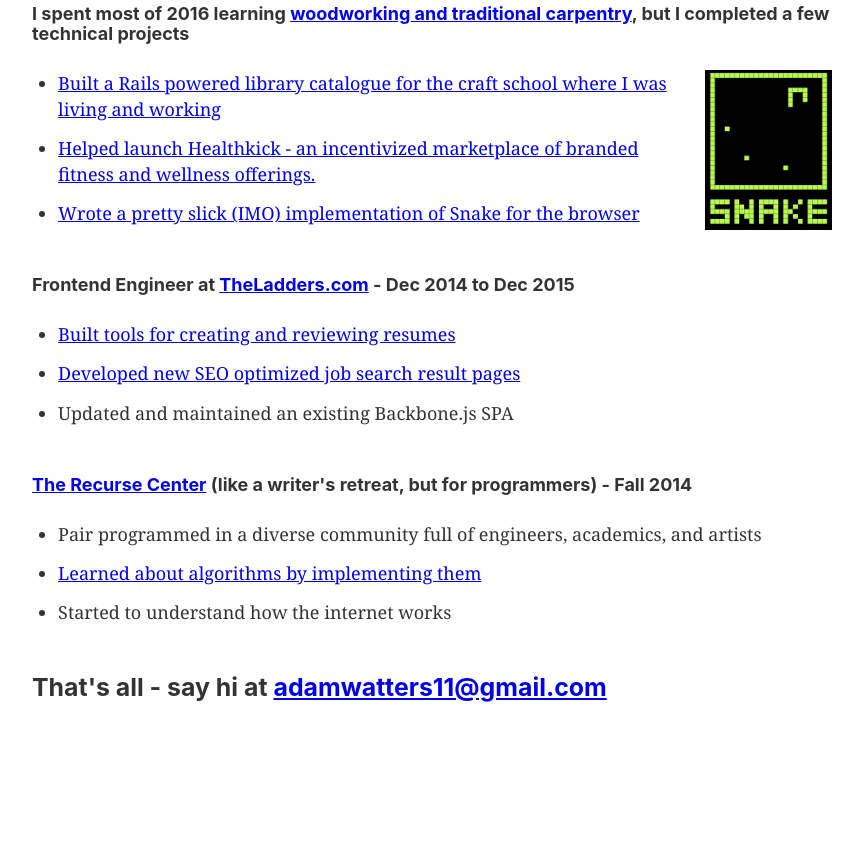
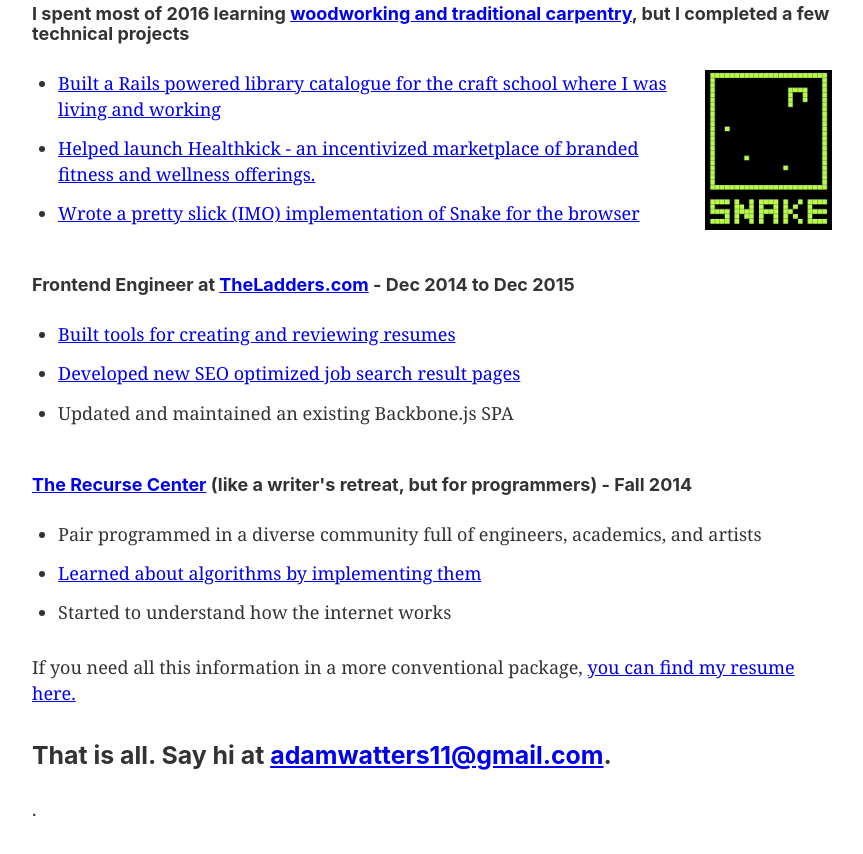
Before and after one commit to adamwatters/homepage, a Gatsby site: page / in a window 1280 px wide. Shown: the part 1147-2001 px from the top of the page, without its empty margins (208-1071 px from the left). Built offline with nearby package versions, Linux system fonts and the light colour scheme; Gatsby itself is replaced by a stand-in of ours.

Commit message:
resume link

```diff
--- a/src/pages/index.js
+++ b/src/pages/index.js
@@ -377,8 +377,14 @@ const Home = ({ location }) => (
         </ul>
       </Paragraph>
       <Paragraph>
+        If you need all this information in a more conventional package,{' '}
+        <a href="/resume.pdf" target="_blank" rel="noopener noreferrer">
+          you can find my resume here.
+        </a>
+      </Paragraph>
+      <Paragraph>
         <h3 style={{ marginTop: '20px' }}>
-          That's all - say hi at{' '}
+          That is all. Say hi at{' '}
           <a
             href="mailto:adamwatters11@gmail.com"
             target="_blank"
@@ -386,7 +392,9 @@ const Home = ({ location }) => (
           >
             adamwatters11@gmail.com
           </a>
+          .
         </h3>
+        .
       </Paragraph>
     </WorkPageContainer>
   </Layout>
```
